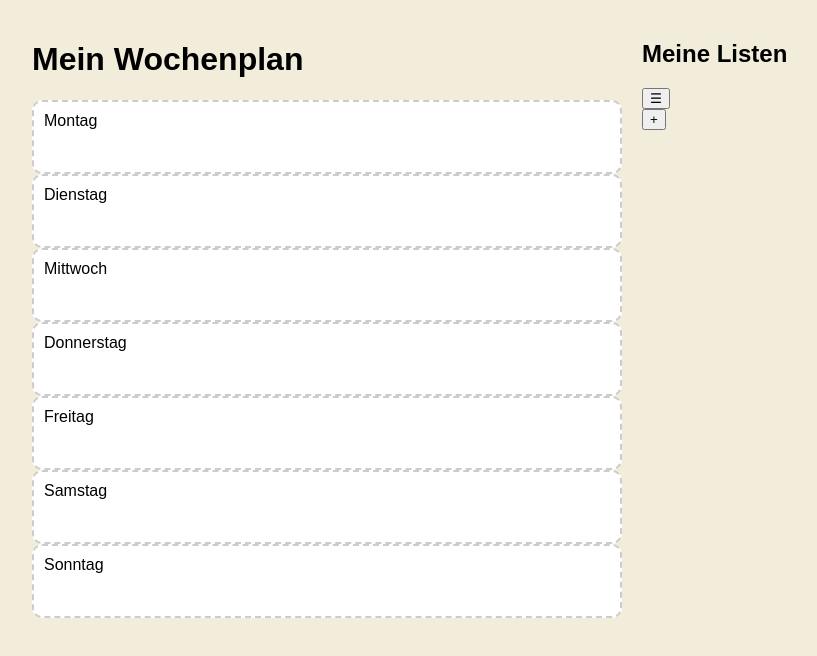
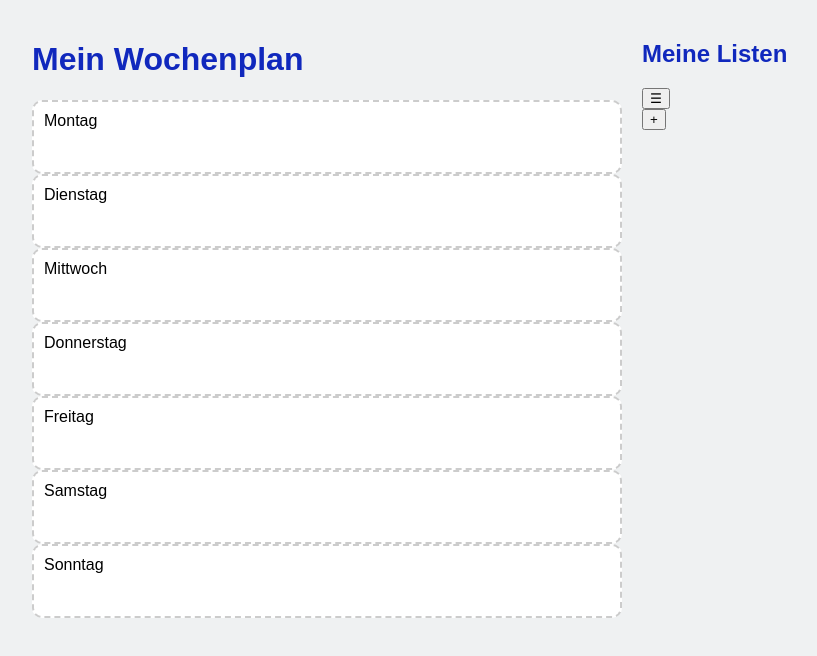
Before and after one commit to vfriedenauer/plan2eatapp, a website built with Vite: page plan2eatapp/speiseplan.html in a window 1280 px wide. Shown: the whole page, without its empty margins (8-825 px from the left). Built offline with nearby package versions, Linux system fonts and the light colour scheme.

Commit message:
Farben anpassen

```diff
--- a/plan2eatapp/src/speiseplan.css
+++ b/plan2eatapp/src/speiseplan.css
@@ -1,8 +1,12 @@
 body {
   font-family: Arial, sans-serif;
-  background-color: #f2eddb;
+  background-color: #EFF1F2; /* <- neue Hintergrundfarbe */
   margin: 0;
   padding: 20px;
+}
+
+h1, h2 {
+  color: #1028BD; /* <- neue Überschriftenfarbe */
 }
 
 .container {
@@ -16,9 +20,6 @@ body {
   flex: 1;
 }
 
-h1, h2 {
-  color: #000;
-}
 
 .days {
   display: flex;
```
Also changed, not shown: 1 other file.
